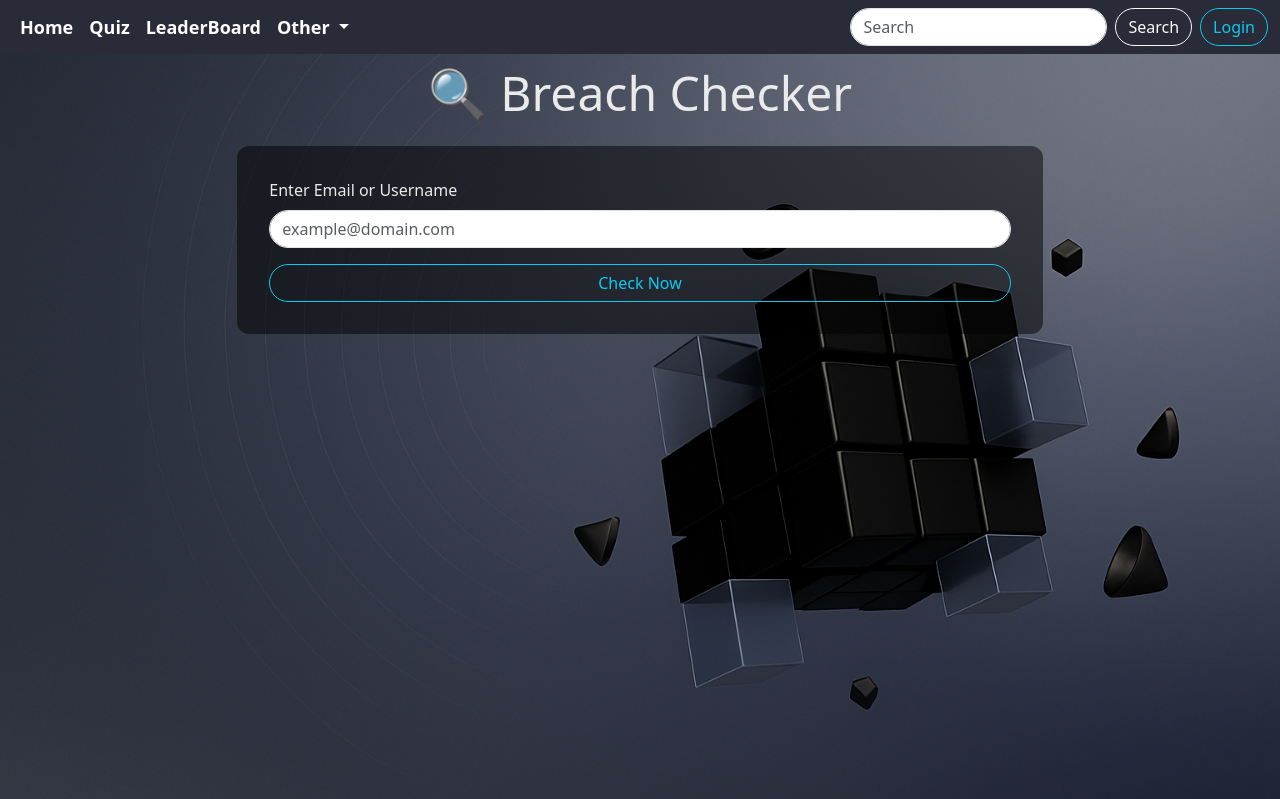
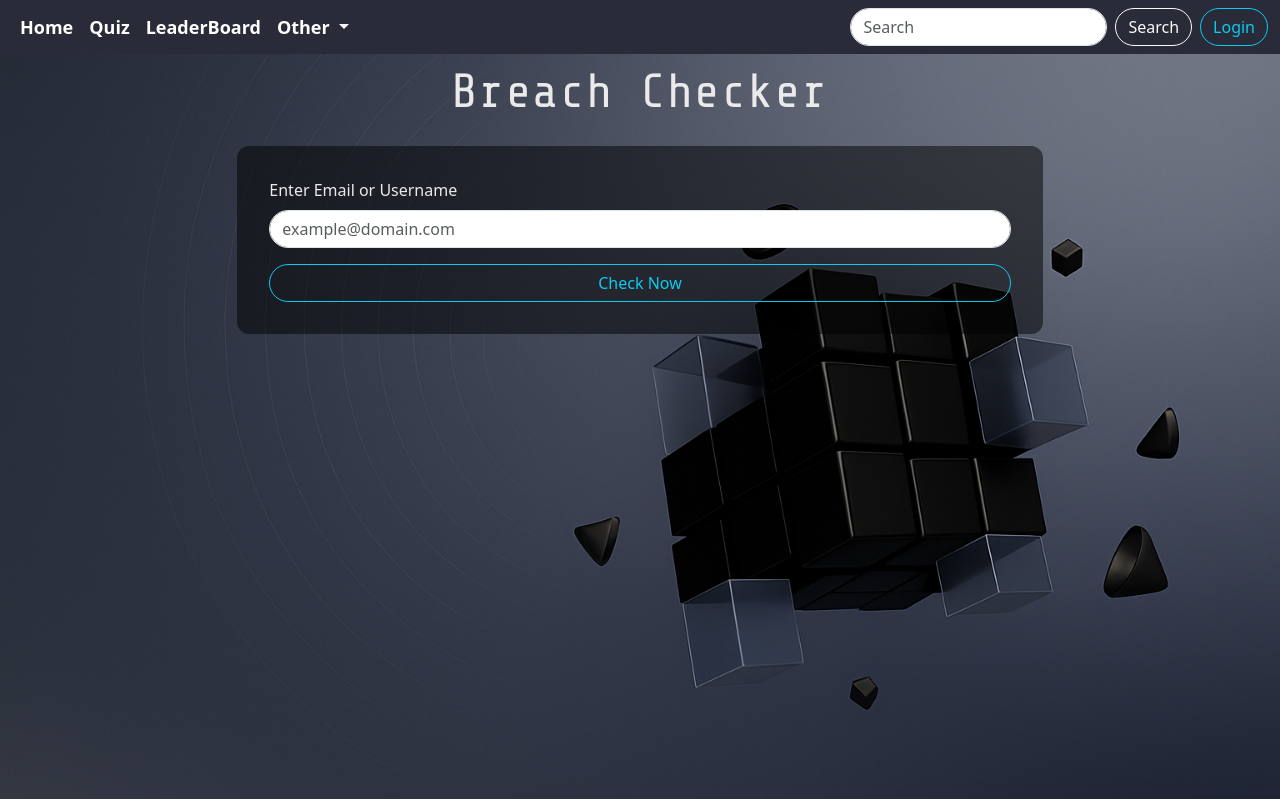
Before and after one commit to Mehraayisha/PhishSnitch, a Django app: page /breachchecker in a window 1280 px wide. Shown: the top 799 px of the page. Run offline with Django 5.2, Linux system fonts and the light colour scheme.

Commit message:
breach checker ui

```diff
--- a/templates/breach_checker.html
+++ b/templates/breach_checker.html
@@ -4,6 +4,11 @@
 {% block content %}
 
 <style>
+     .custom-heading {
+        font-family: 'Share Tech Mono', monospace;
+        letter-spacing: 1px;
+        font-weight: 400;
+    }
   .breach-wrapper {
     background-image: url("{% static 'images/bgwelcome.png' %}");
     background-size: cover;
@@ -44,7 +49,7 @@
 </style>
 
 <div class="w-100 breach-wrapper px-4 px-md-5">
-  <h1 class="display-5 text-center mb-4">🔍 Breach Checker</h1>
+  <h1 class="display-5 text-center mb-4 custom-heading"> Breach Checker</h1>
 
   {% if messages %}
     {% for message in messages %}
```
